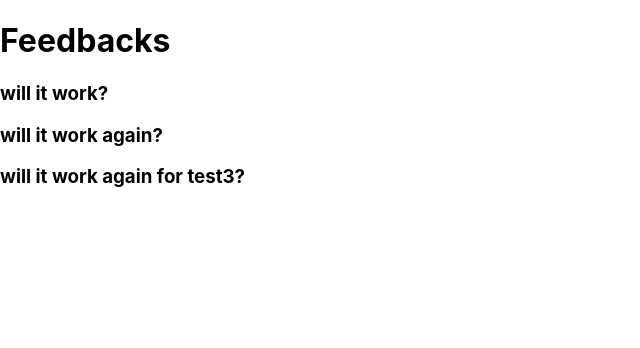
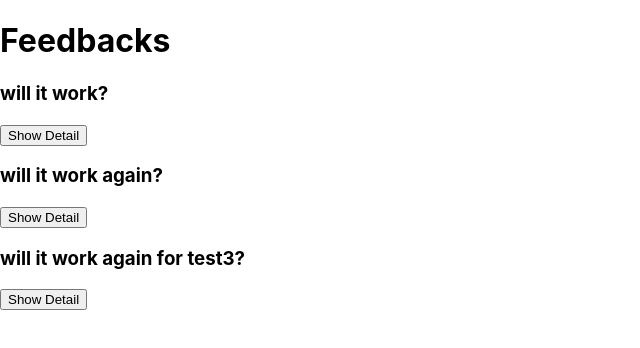
Before and after one commit to xanax02/nextJS1, a Next.js app: page /feedback in a window 1280 px wide. Shown: the top 348 px of the page, without its empty margins (0-640 px from the left). Built offline with nearby package versions, Linux system fonts and the light colour scheme.

Commit message:
dynamic-api-route

```diff
--- /dev/null
+++ b/pages/api/[feedbackId].js
@@ -0,0 +1,16 @@
+// dynamic api route
+import { fileData, getFilePath } from "./feedback";
+
+const handler = (req, res) => {
+  const feedbackId = req.query.feedbackId;
+
+  const filePath = getFilePath();
+  const data = fileData(filePath);
+
+  const selectedFeedback = data.find((feedback) => feedback.id === feedbackId);
+  //   console.log(selectedFeedback);
+
+  res.status(200).json({ selectedFeedback });
+};
+
+export default handler;
--- a/pages/feedback/index.js
+++ b/pages/feedback/index.js
@@ -1,13 +1,31 @@
 // pre-rendering this page
+import { useState } from "react";
 import { getFilePath, fileData } from "../api/feedback";
 
 const feedbackPage = (props) => {
+  const [feedbackDetail, setFeedbackDetail] = useState();
+
+  const detailHandler = async (id) => {
+    const response = await fetch(`api/${id}`);
+    const data = await response.json();
+    setFeedbackDetail(data.selectedFeedback.email);
+  };
+
   //   console.log(props.data);
   return (
     <>
       <h1>Feedbacks</h1>
+      {feedbackDetail && <h3>{feedbackDetail}</h3>}
       {props.data.map((item) => {
-        return <h3 key={item.id}>{item.feedback}</h3>;
+        return (
+          <div key={item.id}>
+            <h3>{item.feedback}</h3>
+            <button onClick={detailHandler.bind(null, item.id)}>
+              Show Detail
+            </button>
+            {/* bind is used to preconfigure fn for every id */}
+          </div>
+        );
       })}
     </>
   );
```
